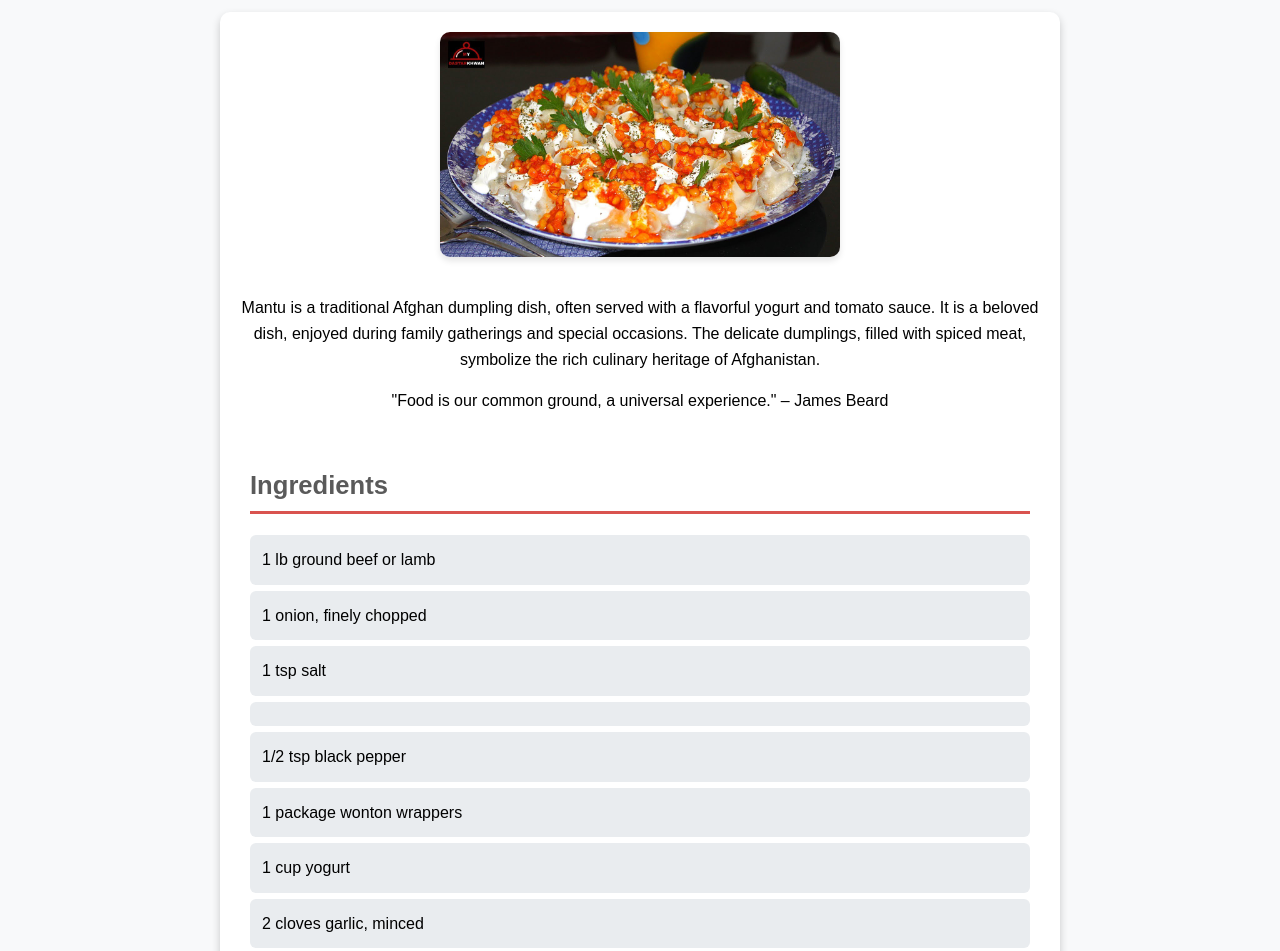
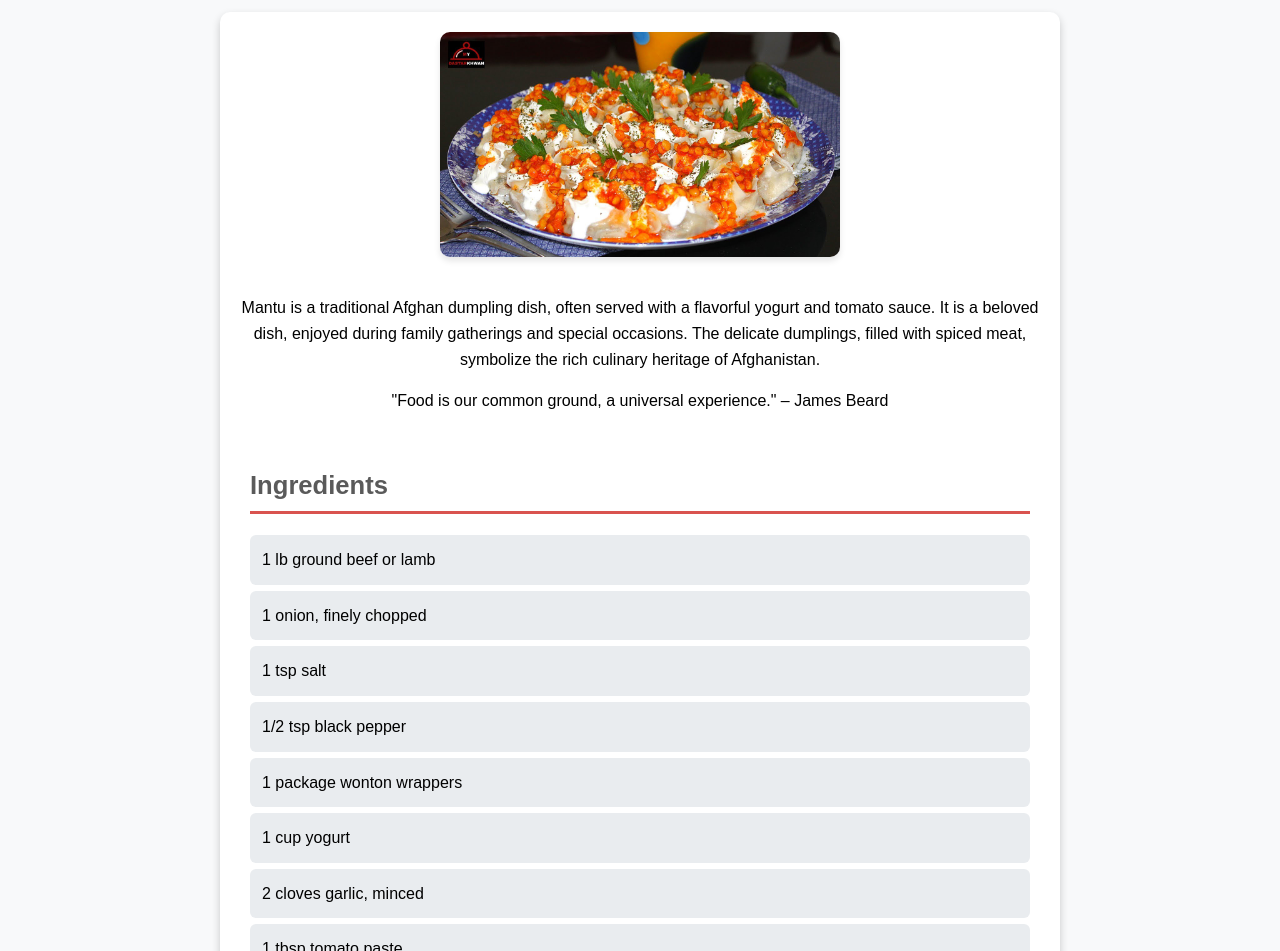
Before and after one commit to Brishna-Abdal/Mantu, a plain HTML site: page index.html in a window 1280 px wide. Shown: the part 113-1064 px from the top of the page. Drawn offline with Linux system fonts and the light colour scheme.

Commit message:
Update index.html

```diff
--- a/index.html
+++ b/index.html
@@ -27,7 +27,7 @@
             <ul>
                 <li>1 lb ground beef or lamb</li>
                 <li>1 onion, finely chopped</li>
-                <li>1 tsp salt<li>
+                <li>1 tsp salt</li>
                 <li>1/2 tsp black pepper</li>
                 <li>1 package wonton wrappers</li>
                 <li>1 cup yogurt</li>
```
